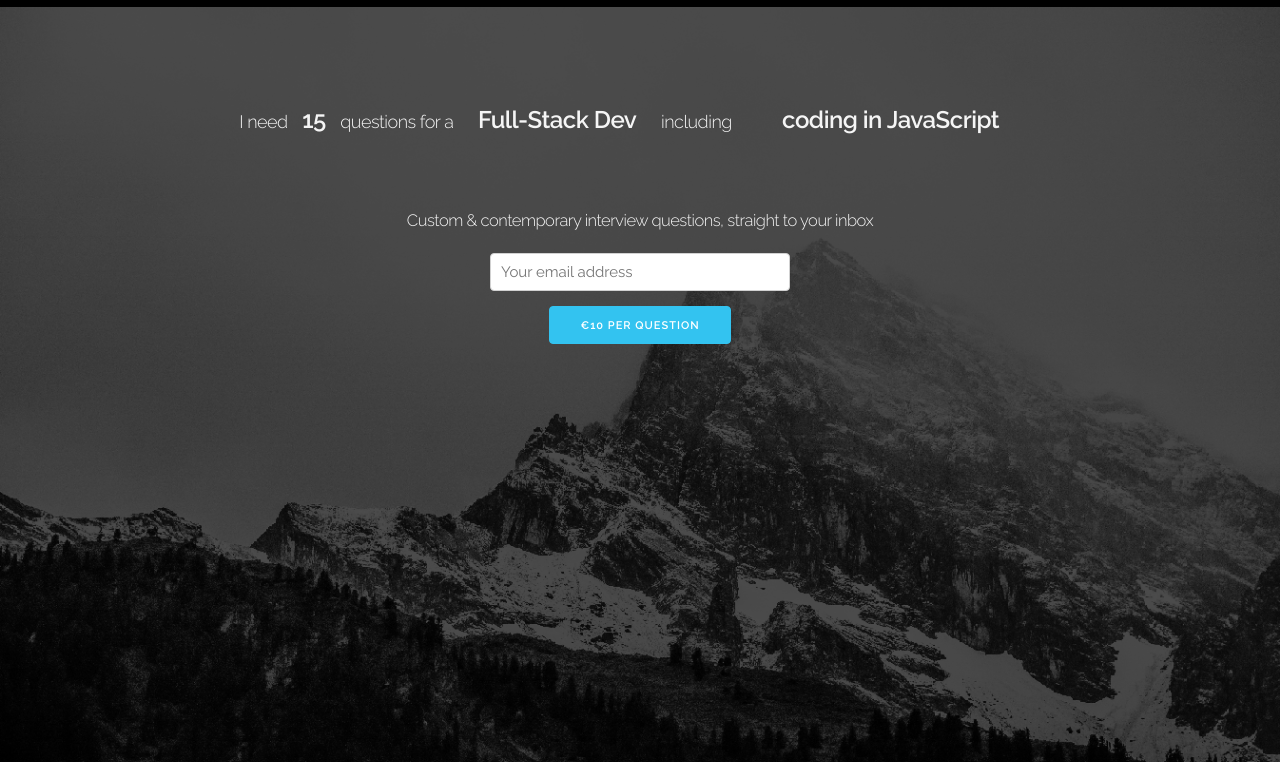
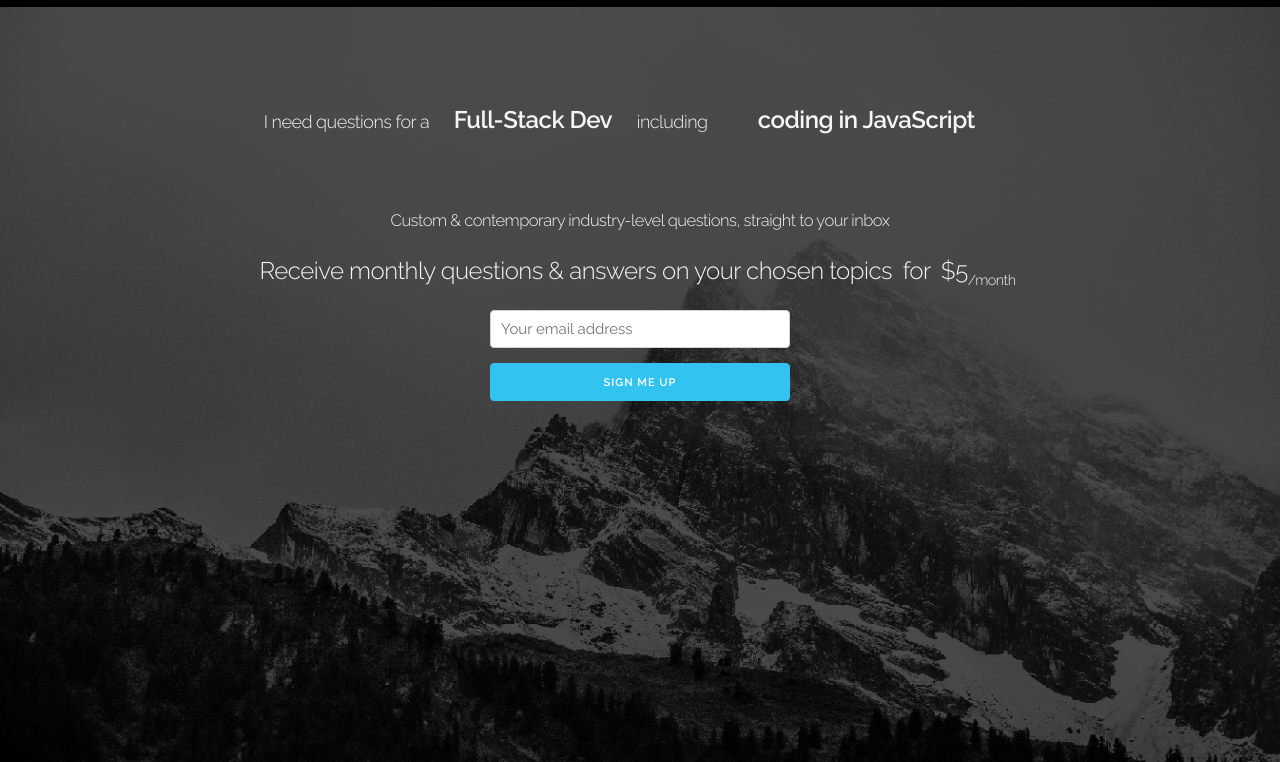
Before and after one commit to emmerich/askpose.com, a website: page index.html in a window 1280 px wide. Shown: the part 38-800 px from the top of the page. Drawn offline with nearby package versions, Linux system fonts and the light colour scheme.

Commit message:
improvements

```diff
--- a/css/main.css
+++ b/css/main.css
@@ -251,3 +251,13 @@
   width: 100%;
   color: black;
 }
+
+span.little-text {
+  vertical-align: sub;
+  font-size: 0.6em;
+  padding-right: 5px;
+}
+
+.price-middle {
+  padding: 0px 5px;
+}
--- a/index.html
+++ b/index.html
@@ -31,10 +31,7 @@
               <div class="column">
                 <div>
                   <span class="main-line">
-                    <h5 class="inline">I need</h5>
-                    <h5 id="count" class="options" data-selected="0"
-                      data-options="10,15,5,30,100,2">10</h5>
-                    <h5 class="inline">questions for a</h5>
+                    <h5 class="inline">I need questions for a</h5>
                   </span>
                   <span class="main-line">
                   <h5 id="role" class="options" data-selected="0"
@@ -45,7 +42,7 @@
                 </span>
                 <span class="main-line">
                   <h5 id="focus" class="options" data-selected="0"
-                    data-options="logic questions,coding in JavaScript,international markets,networking &amp; concurrency,influencer marketing"
+                    data-options="logic questions,coding in JavaScript,problem-solving skills,networking &amp; concurrency,influencer marketing"
                   >logic questions</h5>
                 </span>
                 </div>
@@ -53,14 +50,13 @@
             </div>
             <div class="row action">
               <div class="column">
-                <h5 class="subtext">Custom &amp; contemporary interview questions, straight to your inbox</h5>
-                <form action="//gmail.us12.list-manage.com/subscribe/post?u=57a168da9090880d902fcda20&amp;id=0a18abed53" method="post" novalidate class="signup">
+                <h5 class="subtext">Custom &amp; contemporary industry-level questions, straight to your inbox</h5>
+                <h5>Receive monthly questions &amp; answers on your chosen topics<span class="price-middle"> for </span>$5<span class="little-text">/month</span></h5>
+                <form action="//app.mailerlite.com/webforms/submit/j7c7n9" data-id="229715" data-code="j7c7n9" method="POST" class="signup">
                   <div style="position: absolute; left: -5000px;" aria-hidden="true"><input type="text" name="b_57a168da9090880d902fcda20_0a18abed53" tabindex="-1" value=""></div>
                   <input class="form-input" id="email" type="email" name="EMAIL" placeholder="Your email address"/>
-                  <div class="buttons">
-                    <input class="form-input button button-primary" type="submit" value="€10 per question" />
-                  </div>
-
+                  <input class="form-input button button-primary" type="submit" value="sign me up" />
+                  <input type="hidden" name="ml-submit" value="1" />
                 </form>
               </div>
             </div>
```
Also changed, not shown: success.html (added, +56 -0 lines).
